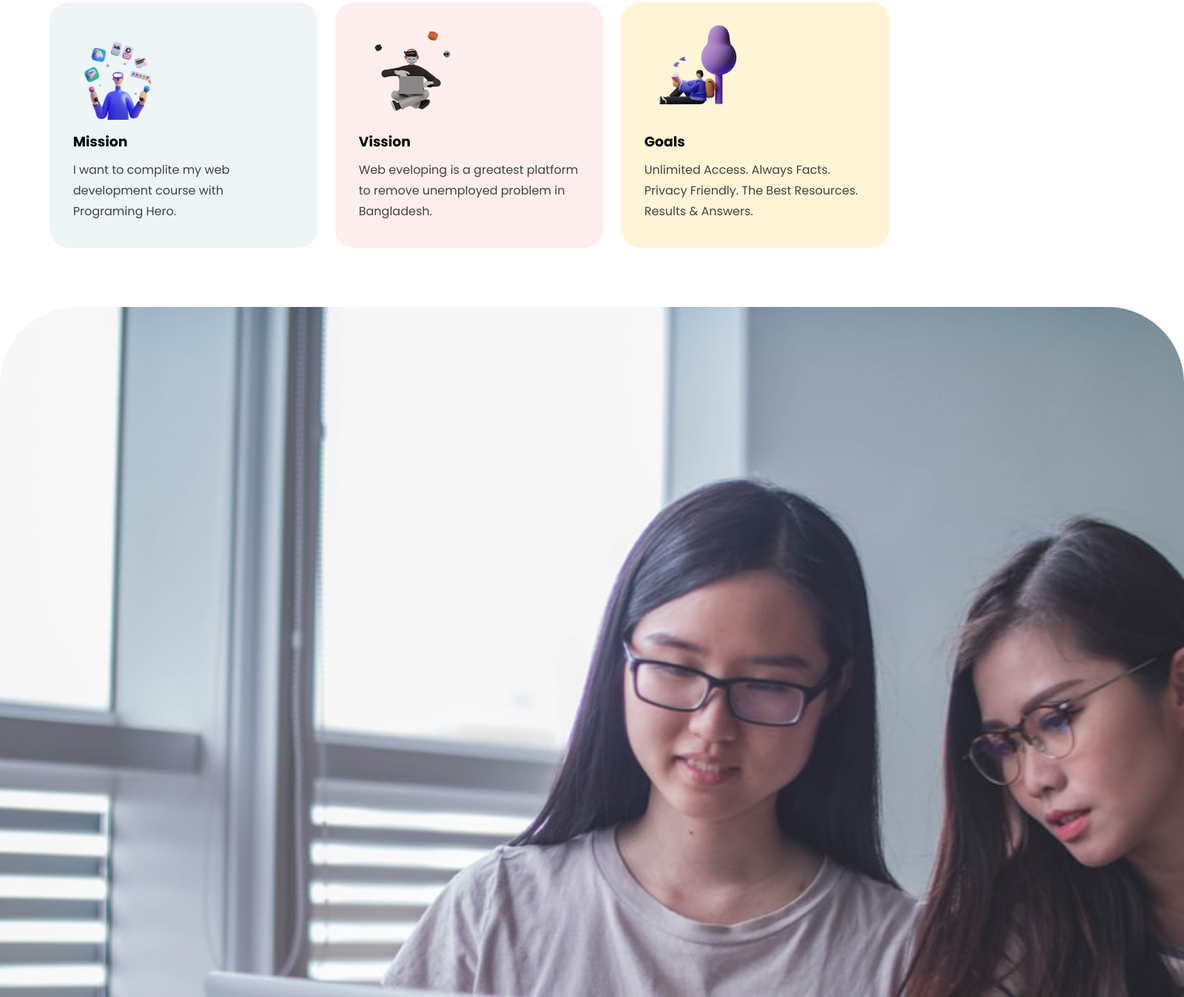
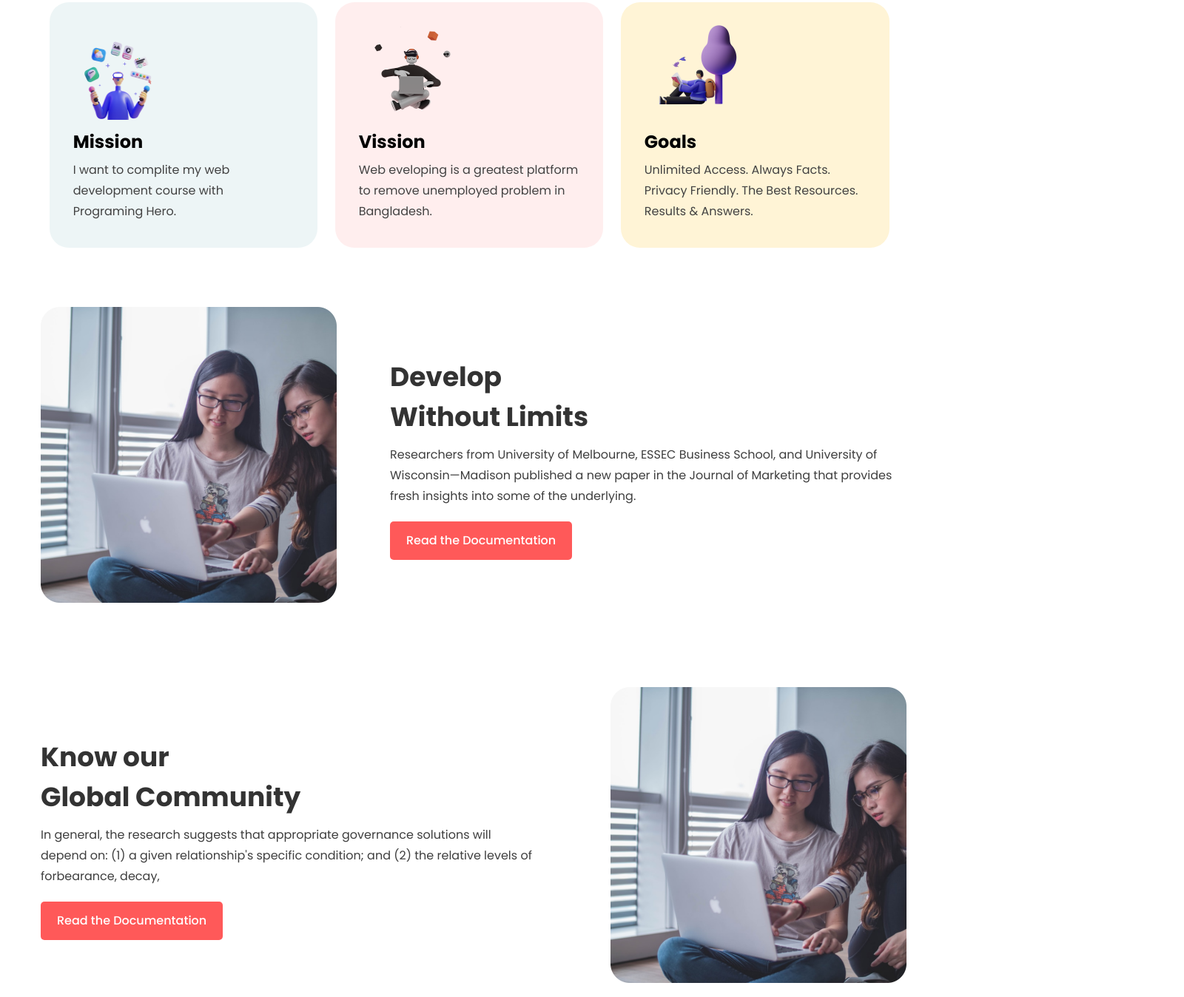
Before and after one commit to nagimuddin/Persinal-Portfolio, a plain HTML site: page index.html in a window 1280 px wide. Shown: the part 732-2080 px from the top of the page at 74% size, 1600 px wide, since content can reach past the window. Drawn offline with Linux system fonts and the light colour scheme.

Commit message:
About Section

```diff
--- a/index.html
+++ b/index.html
@@ -5,7 +5,7 @@
     <meta charset="UTF-8">
     <meta http-equiv="X-UA-Compatible" content="IE=edge">
     <meta name="viewport" content="width=device-width, initial-scale=1.0">
-    <title>Assignment</title>
+    <title>Assignment 1</title>
     <link rel="stylesheet" href="style.css">
 
     <link rel="preconnect" href="https://fonts.googleapis.com">
@@ -34,21 +34,21 @@
             <div class="quarter">
                 <div class="mission-item green-color">
                     <img src="images/illustrators/illustrator-1.png" alt="">
-                    <h3>Mission</h1>
+                    <h4>Mission</h4>
                     <p>I want to complite my web development course with Programing Hero.</p>
                 </div>
             </div>
             <div class="quarter">
                 <div class="mission-item red-color">
                     <img src="images/illustrators/illustrator-2.png" alt="">
-                    <h3>Vission</h1>
+                    <h4>Vission</h4>
                     <p>Web eveloping is a greatest platform to remove unemployed problem in Bangladesh.</p>
                 </div>
             </div>
             <div class="quarter">
                 <div class="mission-item yellow-color">
                     <img src="images/illustrators/illustrator-3.png" alt="">
-                    <h3>Goals</h1>
+                    <h4>Goals</h4>
                     <p>
                         Unlimited Access. Always Facts. Privacy Friendly. The Best Resources. Results & Answers.
                     </p>
@@ -56,13 +56,28 @@
             </div>
         </div>
     </section>
-    <section>
-        <div>
-            <img src="images/pictures/coding.png" alt="">
+    <section class="about-section">
+        <div class="container">
+            <div class="image-left">
+                <img src="images/pictures/coding.png" alt="">
+            </div>
+            <div class="develop-right">
+                <h3>Develop <br>Without Limits</h3>
+                <p>Researchers from University of Melbourne, ESSEC Business School, and University of Wisconsin—Madison published a new paper in the Journal of Marketing that provides fresh insights into some of the underlying.</p>
+                <a target="_blank" href="#" class="button">Read the  Documentation</a>
+            </div>
         </div>
-        <div>
-            <h1>Develop Without Limits</h1>
-            <p>Development Without Limits helps organizations large and small, private and public, lead the future of our children's and young education.</p>
+    </section>
+    <section class="about-section section-two">
+        <div class="container">
+            <div class="develop-right">
+                <h3>Know our <br>Global Community</h3>
+                <p>In general, the research suggests that appropriate governance solutions will depend on: (1) a given relationship's specific condition; and (2) the relative levels of forbearance, decay,</p>
+                <a target="_blank" href="#" class="button">Read the  Documentation</a>
+            </div>
+            <div class="image-left global">
+                <img src="images/pictures/coding.png" alt="">
+            </div>
         </div>
     </section>
 
--- a/style.css
+++ b/style.css
@@ -53,7 +53,7 @@ h2 span{
     background-color: #FF5959;
     color: white;
     padding: 12px 22px;
-    border-radius: 6px;
+    border-radius: 5px;
     display: inline-block;
     font-weight: 500;
 }
@@ -101,8 +101,45 @@ h2 span{
     height: 141px;
 }
 
+.mission-item h4 {
+    font-size: 24px;
+}
+
 .mission-item p {
     color: #424242;
     margin-top: 10px;
     margin-bottom: 10px;
 }
+
+.about-section h3 {
+    font-size: 36px;
+    line-height: 54px;
+    color: #333333;
+}
+
+.image-left {
+    padding-right: 72px;
+}
+
+.image-left img{
+    width: 400px;
+    height: 400px;
+}
+
+.develop-right p{
+    margin-top: 10px;
+    color: #3E3E3E;
+}
+
+.develop-right .button{
+    margin-top: 20px;
+}
+
+.section-two {
+    padding-top: 105px;
+}
+
+.global {
+    padding-right: 0;
+    padding-left: 100px;
+}
```
